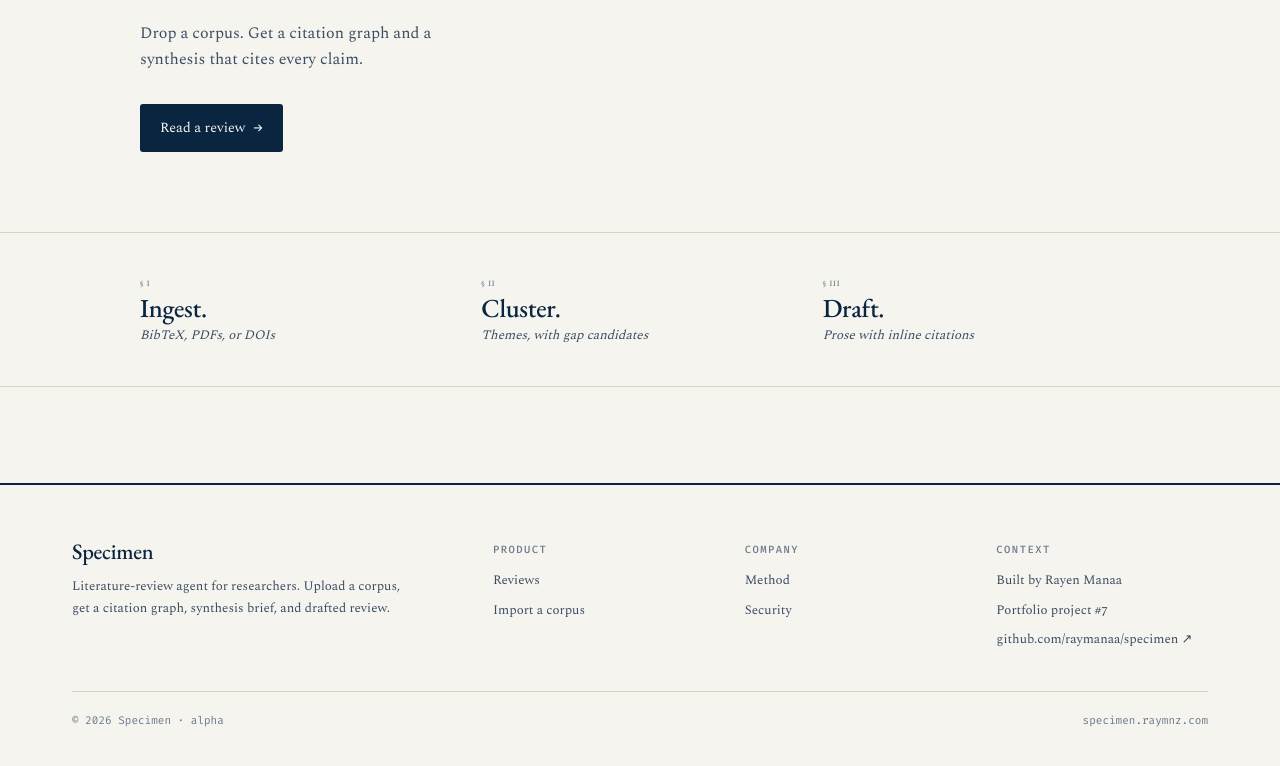
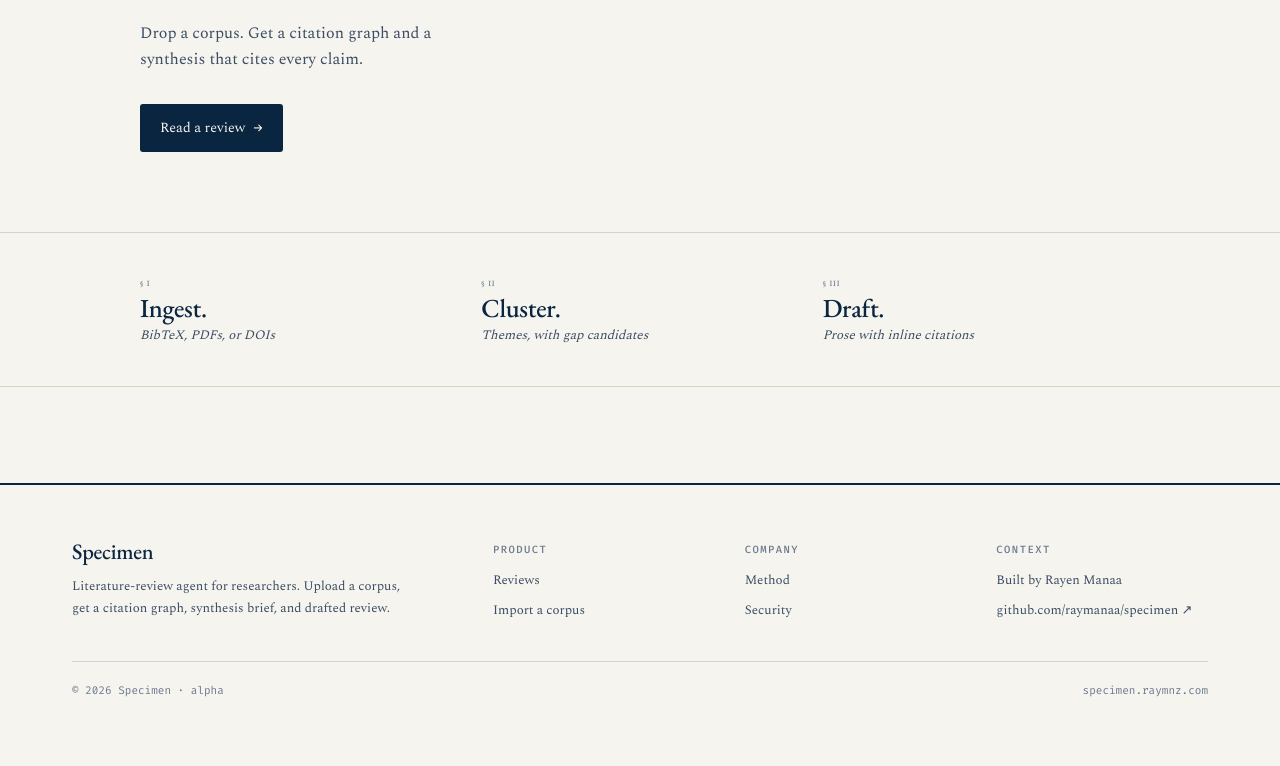
Before and after one commit to raymanaa/specimen, a Next.js app: page / in a window 1280 px wide. Shown: the part 506-1272 px from the top of the page. Built offline with nearby package versions, Linux system fonts and the light colour scheme.

Commit message:
Drop 'Portfolio project #N' labelling — it's just a project

```diff
--- a/src/components/marketing-footer.tsx
+++ b/src/components/marketing-footer.tsx
@@ -22,7 +22,6 @@ export function MarketingFooter() {
           </Col>
           <Col label="Context">
             <span className="text-ink-2">Built by Rayen Manaa</span>
-            <span className="text-ink-2">Portfolio project #7</span>
             <a
               href="https://github.com/raymanaa/specimen"
               target="_blank"
```
Also changed, not shown: 2 other files (tests, documents, lock files or other folders).
